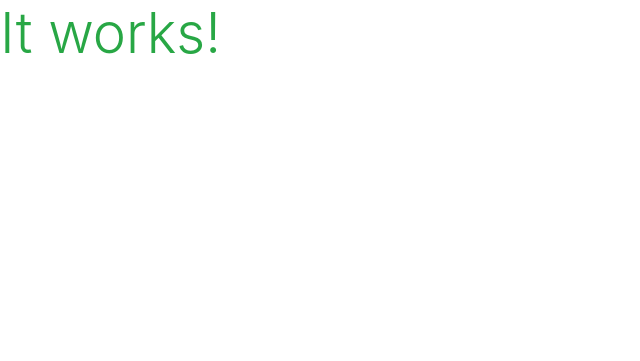
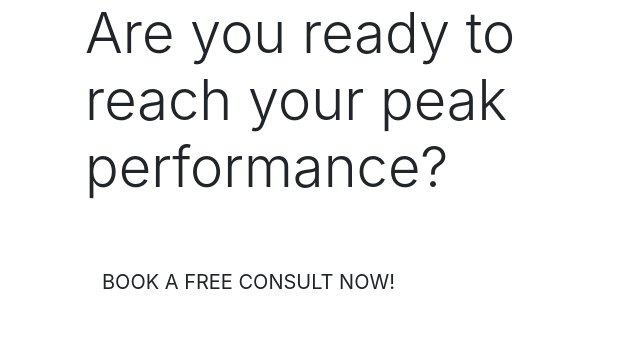
Before and after one commit to culanomeara/pp5-peaknutrition, a Django app: page / in a window 1280 px wide. Shown: the top 361 px of the page, without its empty margins (0-640 px from the left). Run offline with Django 3.2, Linux system fonts and the light colour scheme; some libraries are stand-ins or nearby versions.

Commit message:
Added homepage content

```diff
--- a/home/templates/home/index.html
+++ b/home/templates/home/index.html
@@ -1,6 +1,27 @@
 {% extends "base.html" %}
 {% load static %}
 
+{% block page_header %}
+    <div class="container header-container">
+        <div class="row">
+            <div class="col"></div>
+        </div>
+    </div>
+{% endblock %}
+
 {% block content %}
-    <h1 class="display-4 text-success">It works!</h1>
+    <div class="container h-100">
+        <div class="row h-100">
+            <div class="col-7 col-md-6 my-auto">
+                <h1 class="display-4 logo-font text-black">
+                    Are you ready to reach your peak performance?
+                </h1>
+                <div class="my-5">
+                    <h4>
+                        <a href="" class="shop-now-button btn btn-lg rounded-0 text-uppercase py-3">Book a Free Consult NOW!</a>
+                    </h4>
+                </div>
+            </div>
+        </div>
+    </div>
 {% endblock %}
--- a/templates/base.html
+++ b/templates/base.html
@@ -29,7 +29,7 @@
     {% block extra_js %}
     {% endblock %}
 
-    <title>Boutique Ado {% block extra_title %}{% endblock %}</title>
+    <title>Peak Nutrition {% block extra_title %}{% endblock %}</title>
   </head>
   <body>
     <header class="container-fluid fixed-top"></header>
```
Also changed, not shown: home/urls.py (line endings or trailing spaces).
